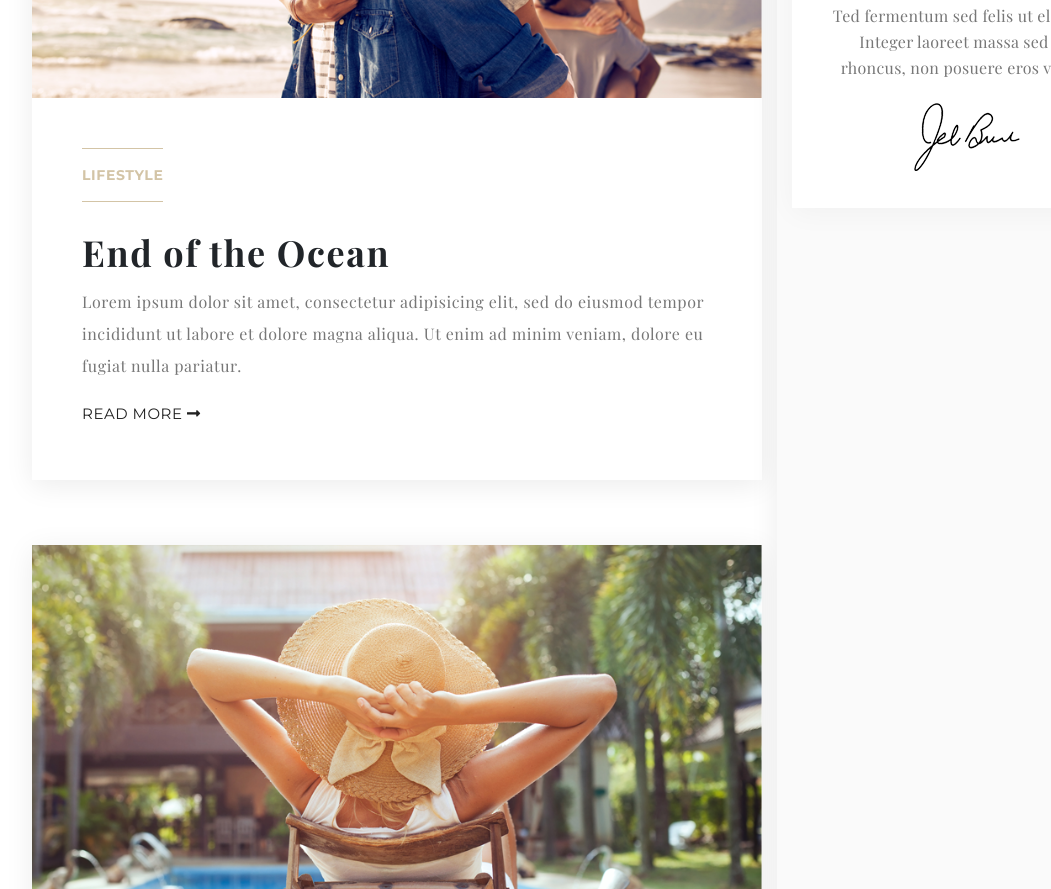
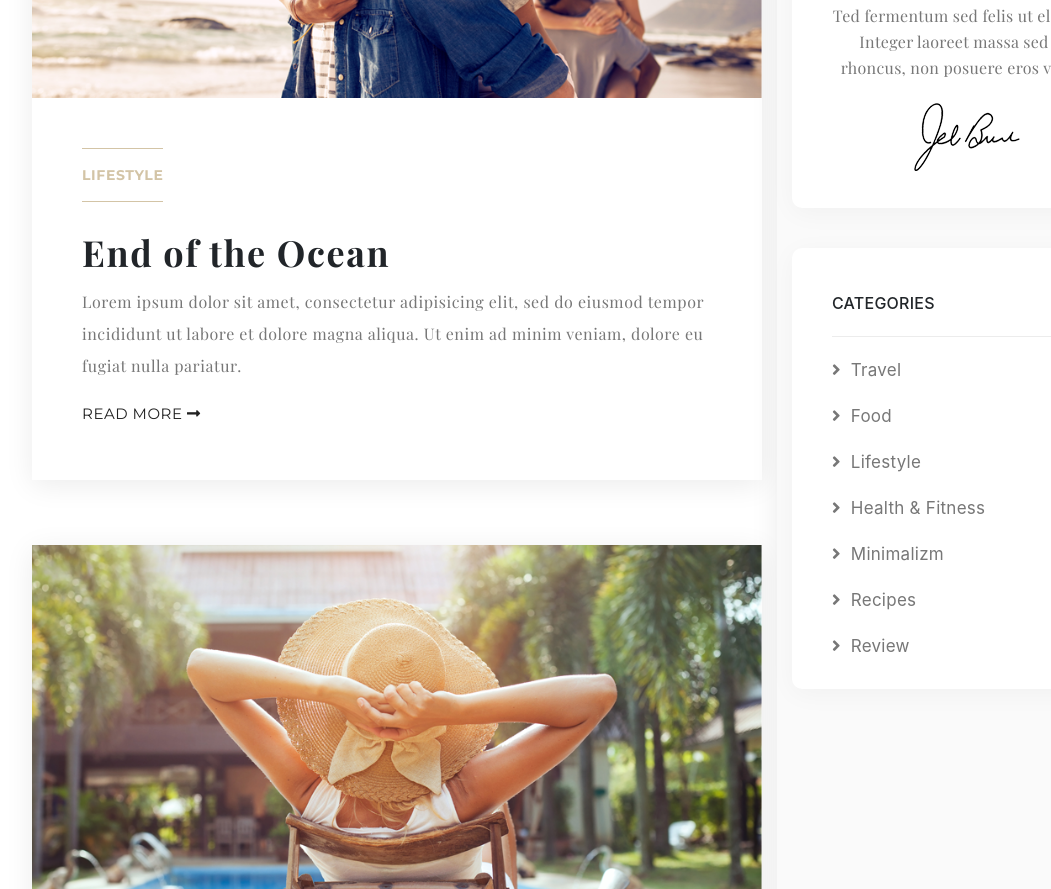
Before and after one commit to coatceatl/travel, a website built with webpack: page index.html in a window 1280 px wide. Shown: the part 1736-2625 px from the top of the page, without its empty margins (53-1104 px from the left). Built offline with nearby package versions, Linux system fonts and the light colour scheme; a web font is replaced by a local one.

Commit message:
added second block to sidebar

```diff
--- a/index.html
+++ b/index.html
@@ -123,7 +123,7 @@
               <div class='sidebar-block'>
                 <div class='sidebar-header'>
                   <img src='src/img/sidebar/avatar.png' alt='avatar'>
-                  <div class='sidebar-title text-center'>Luis Faulkner</div>
+                  <div class='sidebar-author text-center'>Luis Faulkner</div>
                 </div>
                 <div class='sidebar-body'>
                   <div class='sidebar-text text-center'>
@@ -135,6 +135,32 @@
                   </div>
                 </div>
               </div>
+
+              <div class='sidebar-block d-flex flex-column align-items-start'>
+                <div class='sidebar-title'>Categories</div>
+                <div class='sidebar-categories'>
+                  <i class='fas fa-angle-right'></i>Travel
+                </div>
+                <div class='sidebar-categories'>
+                  <i class='fas fa-angle-right'></i>Food
+                </div>
+                <div class='sidebar-categories'>
+                  <i class='fas fa-angle-right'></i>Lifestyle
+                </div>
+                <div class='sidebar-categories'>
+                  <i class='fas fa-angle-right'></i>Health & Fitness
+                </div>
+                <div class='sidebar-categories'>
+                  <i class='fas fa-angle-right'></i>Minimalizm
+                </div>
+                <div class='sidebar-categories'>
+                  <i class='fas fa-angle-right'></i>Recipes
+                </div>
+                <div class='sidebar-categories'>
+                  <i class='fas fa-angle-right'></i>Review
+                </div>
+              </div>
+
             </div>
           </div>
         </div>
--- a/src/scss/_sidebar.scss
+++ b/src/scss/_sidebar.scss
@@ -12,6 +12,8 @@
   flex-direction: column;
   align-items: center;
   justify-content: space-between;
+  margin-bottom: 40px;
+  border-radius: 10px;
 }
 .sidebar-header {
   padding-top: 50px;
@@ -20,11 +22,11 @@
   flex-direction: column;
   align-items: center;
 }
-.sidebar-title {
+.sidebar-author {
   margin-top: 35px;
   font-family: 'Montserrat', sans-serif;
   font-size: 18px;
-  font-weight: 400;
+  font-weight: 500;
   text-transform: uppercase;
   letter-spacing: 0.63px;
 }
@@ -45,3 +47,28 @@
   padding-top: 22px;
   padding-bottom: 37px;
 }
+.sidebar-title {
+  padding-bottom: 18px;
+  padding-top: 40px;
+  border-bottom: 1px solid #ececec;
+  font-size: 16px;
+  font-weight: 500;
+  line-height: 30px;
+  text-transform: uppercase;
+  letter-spacing: 0.24px;
+  width: 100%;
+  margin-bottom: 10px;
+}
+.sidebar-categories {
+  color: #777;
+  font-size: 17px;
+  font-weight: 400;
+  line-height: 46px;
+  letter-spacing: 0.26px;
+  & i {
+    margin-right: 10px;
+  }
+  &:last-child {
+    margin-bottom: 20px;
+  }
+}
```
Also changed, not shown: dist/main.css.
